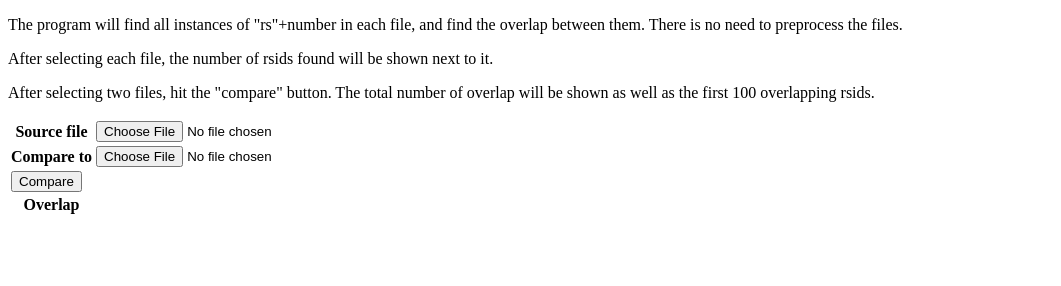
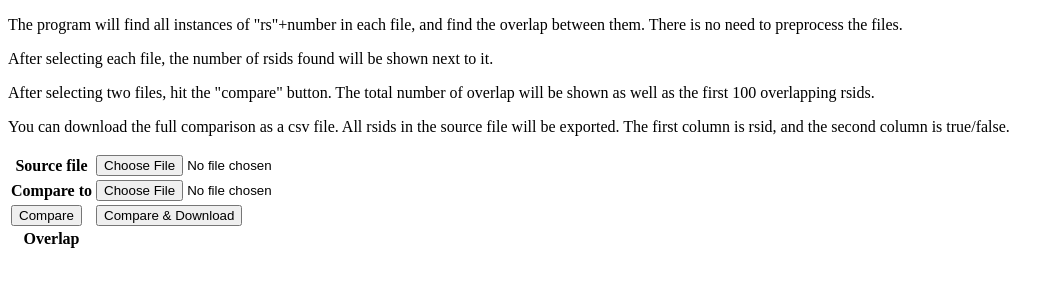
Before and after one commit to SelfHacked/rsid-overlap, a plain HTML site: page index.html in a window 1280 px wide. Shown: the whole page, without its empty margins (0-1061 px from the left). Drawn offline with Linux system fonts and the light colour scheme.

Commit message:
add download button

```diff
--- a/index.html
+++ b/index.html
@@ -18,6 +18,11 @@
     After selecting two files, hit the "compare" button.
     The total number of overlap will be shown as well as the first 100 overlapping rsids.
 </p>
+<p>
+    You can download the full comparison as a csv file.
+    All rsids in the source file will be exported.
+    The first column is rsid, and the second column is true/false.
+</p>
 <table>
     <tbody>
     <tr>
@@ -31,7 +36,12 @@
         <td><span id="f1-count"></span></td>
     </tr>
     <tr>
-        <td><button id="compare" onclick="compare();">Compare</button></td>
+        <td>
+            <button id="compare" onclick="compare(false);">Compare</button>
+        </td>
+        <td>
+            <button id="compare-download" onclick="compare(true);">Compare & Download</button>
+        </td>
     </tr>
     <tr>
         <th>Overlap</th>
@@ -47,6 +57,7 @@
     const countSpans = [document.getElementById('f0-count'), document.getElementById('f1-count')];
     const overlapSpan = document.getElementById('overlap-count');
     const list = document.getElementById('overlap-list');
+    const tmpDownload = document.createElement('a');
 
     // https://stackoverflow.com/a/42316936/3248736
     function readFile(input, i) {
@@ -68,15 +79,20 @@
         reader.readAsText(file);
     }
 
-    function compare() {
+    function compare(download) {
         if (rsids[0] === null || rsids[1] === null)
             return;
 
         let count = 0;
         list.innerHTML = '';
 
+        let data = 'rsid,overlap\n';
+
         for (const x of rsids[0]) {
-            if (!rsids[1].has(x))
+            const overlap = rsids[1].has(x);
+            data = data + `${x},${overlap}\n`;
+
+            if (!overlap)
                 continue;
 
             count++;
@@ -88,6 +104,14 @@
         }
 
         overlapSpan.innerText = count;
+
+        if (download) {
+            const blob = new Blob([data], {type: 'text/csv'});
+
+            tmpDownload.href = URL.createObjectURL(blob);
+            tmpDownload.download = 'overlap.csv';
+            tmpDownload.click();
+        }
     }
 </script>
 </body>
```
